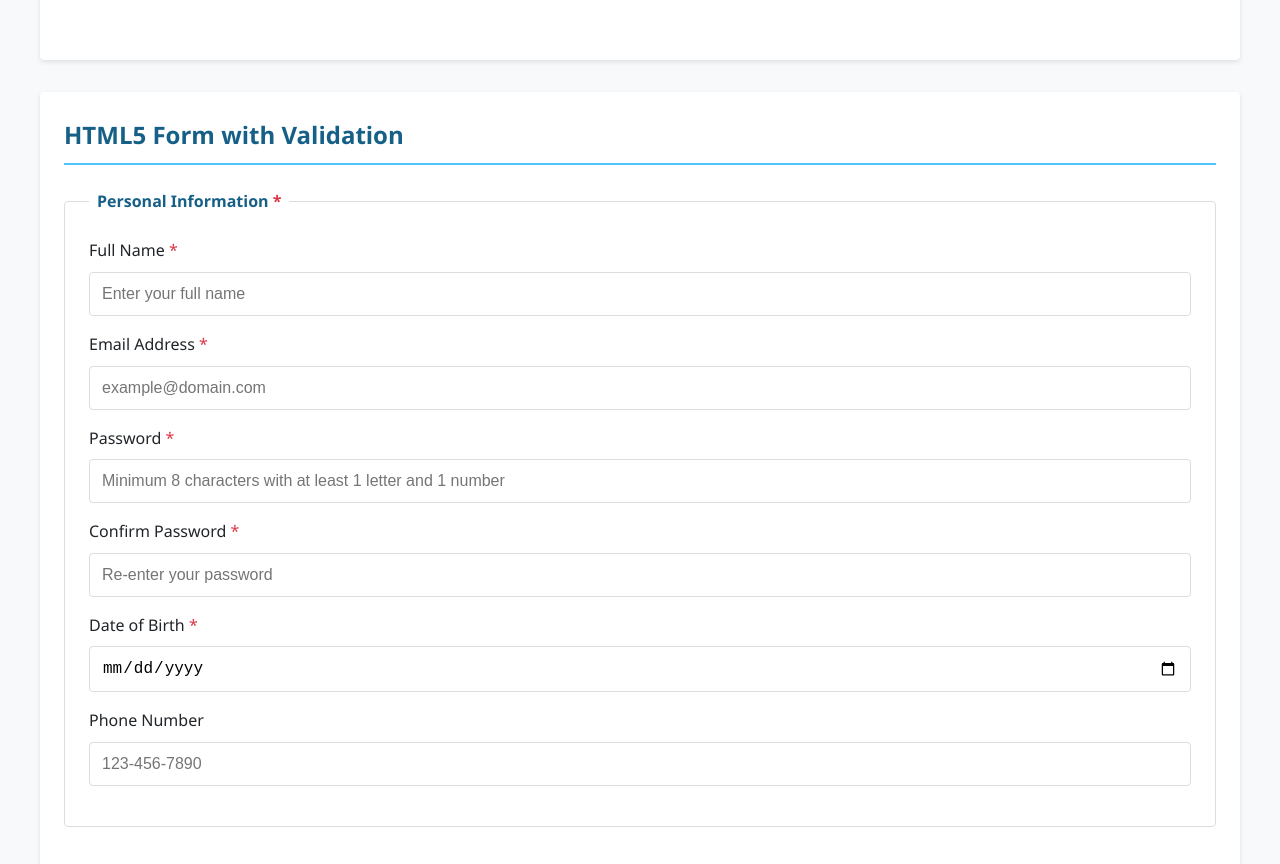
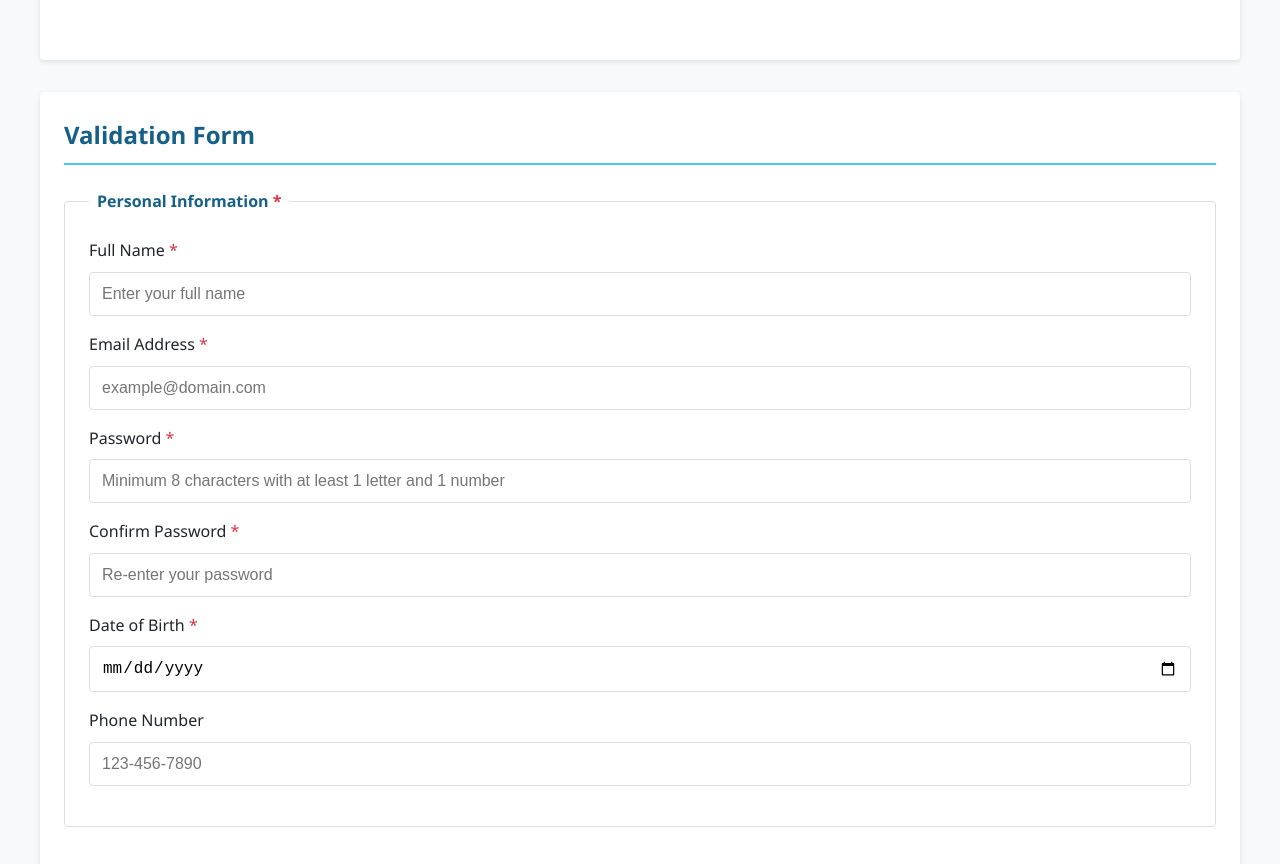
Before and after one commit to Ainsley-1/Plp.Html.Demo, a plain HTML site: page index.html in a window 1280 px wide. Shown: the part 2476-3340 px from the top of the page. Drawn offline with Linux system fonts and the light colour scheme.

Commit message:
Update index.html

```diff
--- a/index.html
+++ b/index.html
@@ -108,7 +108,7 @@
      </section>
 
      <section id="form">
-        <h2>HTML5 Form with Validation</h2>
+        <h2> Validation Form </h2>
 
         <form id="registration-form" action="#" method="post" novalidate>
             <fieldset>
```
